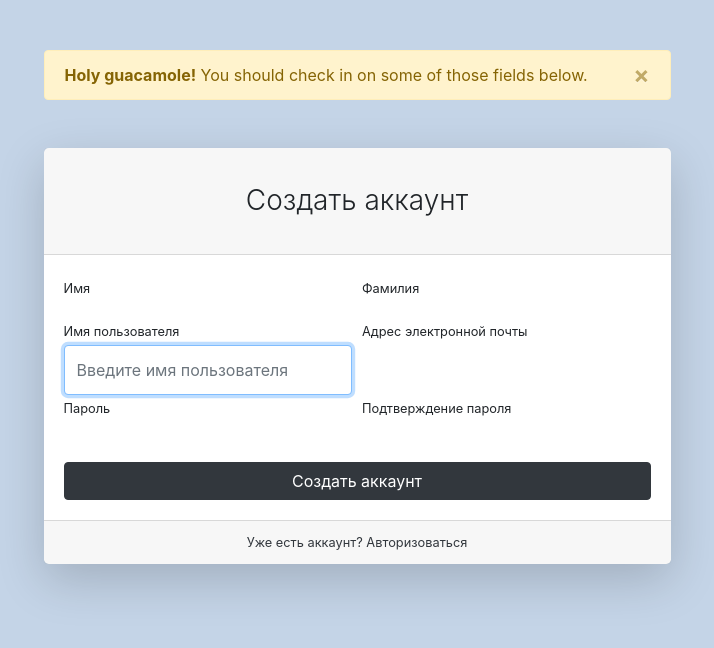
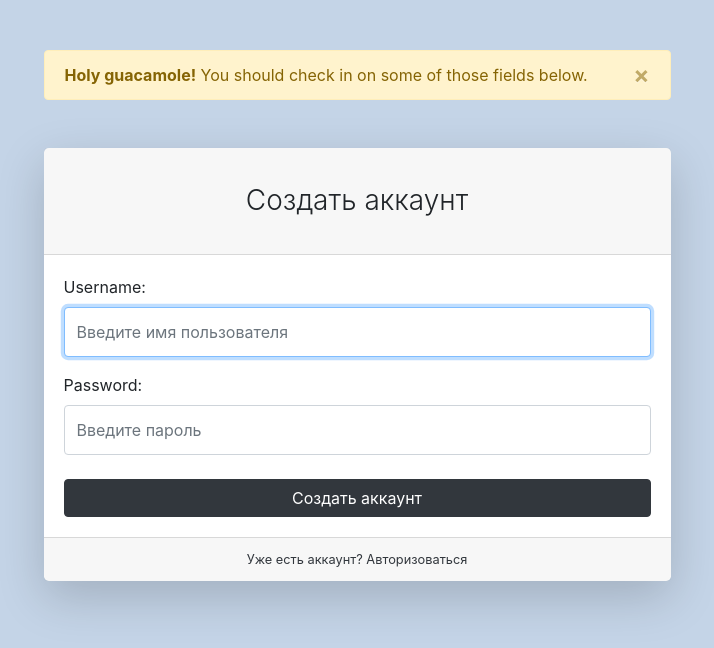
Before and after one commit to EvgenPalimov/GeekShop, a Django app: page /users/registration/ in a window 1280 px wide. Shown: the top 648 px of the page, without its empty margins (283-997 px from the left). Run offline with Django 3.2, Linux system fonts and the light colour scheme; some libraries are stand-ins or nearby versions.

Commit message:
go to sleep

```diff
--- a/authapp/templates/authapp/registration.html
+++ b/authapp/templates/authapp/registration.html
@@ -14,46 +14,47 @@
             <div class="card-body">
                 <form action="{% url 'authapp:registration' %} " method="post">
                     {% csrf_token %}
-                    <div class="form-row">
-                        <div class="col-md-6">
-                            <div class="form-group">
-                                <label class="small mb-1" for="{{ form.username.id_for_label }}">Имя</label>
-                                {{ form.first_name }}
-                            </div>
-                        </div>
-                        <div class="col-md-6">
-                            <div class="form-group">
-                                <label class="small mb-1" for="{{ form.last_name.id_for_label }}">Фамилия</label>
-                                {{ form.last_name }}
-                            </div>
-                        </div>
-                    </div>
-                    <div class="form-row">
-                        <div class="col-md-6">
-                            <label class="small mb-1" for="{{ form.username.id_for_label }}">Имя пользователя</label>
-                            {{ form.username }}
-                        </div>
-                        <div class="col-md-6">
-                            <label class="small mb-1" for="{{ form.email.id_for_label }}">Адрес электронной
-                                почты</label>
-                            {{ form.email }}
-                        </div>
-                    </div>
-                    <div class="form-row">
-                        <div class="col-md-6">
-                            <div class="form-group">
-                                <label class="small mb-1" for="{{ form.password1.id_for_label }}">Пароль</label>
-                                {{ form.password1 }}
-                            </div>
-                        </div>
-                        <div class="col-md-6">
-                            <div class="form-group">
-                                <label class="small mb-1" for="{{ form.password2.id_for_label }}">Подтверждение
-                                    пароля</label>
-                                {{ form.password2 }}
-                            </div>
-                        </div>
-                    </div>
+                    {{ form.as_p }}
+{#                    <div class="form-row">#}
+{#                        <div class="col-md-6">#}
+{#                            <div class="form-group">#}
+{#                                <label class="small mb-1" for="{{ form.username.id_for_label }}">Имя</label>#}
+{#                                {{ form.first_name }}#}
+{#                            </div>#}
+{#                        </div>#}
+{#                        <div class="col-md-6">#}
+{#                            <div class="form-group">#}
+{#                                <label class="small mb-1" for="{{ form.last_name.id_for_label }}">Фамилия</label>#}
+{#                                {{ form.last_name }}#}
+{#                            </div>#}
+{#                        </div>#}
+{#                    </div>#}
+{#                    <div class="form-row">#}
+{#                        <div class="col-md-6">#}
+{#                            <label class="small mb-1" for="{{ form.username.id_for_label }}">Имя пользователя</label>#}
+{#                            {{ form.username }}#}
+{#                        </div>#}
+{#                        <div class="col-md-6">#}
+{#                            <label class="small mb-1" for="{{ form.email.id_for_label }}">Адрес электронной#}
+{#                                почты</label>#}
+{#                            {{ form.email }}#}
+{#                        </div>#}
+{#                    </div>#}
+{#                    <div class="form-row">#}
+{#                        <div class="col-md-6">#}
+{#                            <div class="form-group">#}
+{#                                <label class="small mb-1" for="{{ form.password1.id_for_label }}">Пароль</label>#}
+{#                                {{ form.password1 }}#}
+{#                            </div>#}
+{#                        </div>#}
+{#                        <div class="col-md-6">#}
+{#                            <div class="form-group">#}
+{#                                <label class="small mb-1" for="{{ form.password2.id_for_label }}">Подтверждение#}
+{#                                    пароля</label>#}
+{#                                {{ form.password2 }}#}
+{#                            </div>#}
+{#                        </div>#}
+{#                    </div>#}
                     <div class="form-group mt-4 mb-0">
                         <input class="btn btn-primary btn-block" type="submit" value="Создать аккаунт">
                     </div>
```
